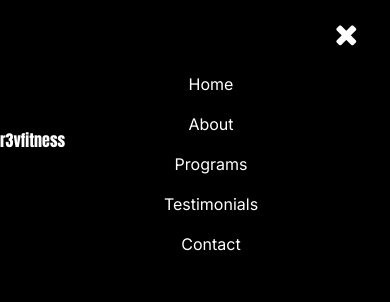
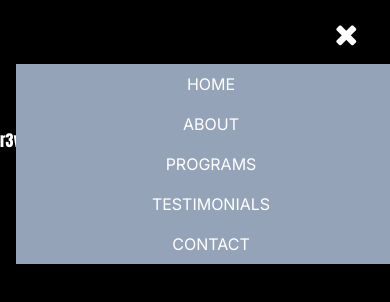
Before and after one commit to gonzaleza61/r3vfitness, a Next.js app: page / in a window 390 px wide. Both pictures are taken after a click on the button "navigation". Shown: the top 302 px of the page. Built offline with nearby package versions, Linux system fonts and the light colour scheme.

Commit message:
mobile menu update

```diff
--- a/src/app/components/NavBar.js
+++ b/src/app/components/NavBar.js
@@ -30,26 +30,26 @@ export default function NavBar() {
           ></button>
         </div>
 
-        <div className="absolute w-full md:hidden">
+        <div className="absolute w-full bg-slate-400 md:hidden">
           <div
             className={`${
               faIcon ? "hidden" : "flex"
             }  flex-col justify-between text-center`}
           >
             <a className="p-2" href="#">
-              Home
+              HOME
             </a>
             <a className="p-2" href="#">
-              About
+              ABOUT
             </a>
             <a className="p-2" href="#">
-              Programs
+              PROGRAMS
             </a>
             <a className="p-2" href="#">
-              Testimonials
+              TESTIMONIALS
             </a>
             <a className="p-2" href="#">
-              Contact
+              CONTACT
             </a>
           </div>
         </div>
```
